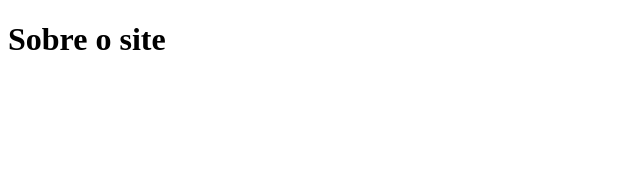
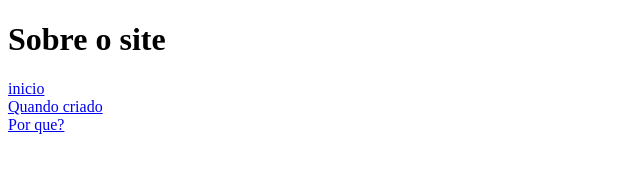
Before and after one commit to arthurdelaterra12B/atv-412, a plain HTML site: page Home/parte1.html in a window 1280 px wide. Shown: the whole page, without its empty margins (0-640 px from the left). Drawn offline with Linux system fonts and the light colour scheme.

Commit message:
fim do pt1 e inicio do pt2

```diff
--- a/Home/parte1.html
+++ b/Home/parte1.html
@@ -9,10 +9,14 @@
     <h1>Sobre o site</h1>
     <div>
         <nav>
-            <a href=""></a>
+            <a href="../index.html">inicio</a>
         </nav>
-        <nav></nav>
-        <nav></nav>
+        <nav>
+            <a href="./parte2.html">Quando criado</a>
+        </nav>
+        <nav>
+            <a href="./parte3.html">Por que?</a>
+        </nav>
     </div>
 </body>
 </html>
```
Also changed, not shown: Home/parte2.html (+11 -0 lines).
